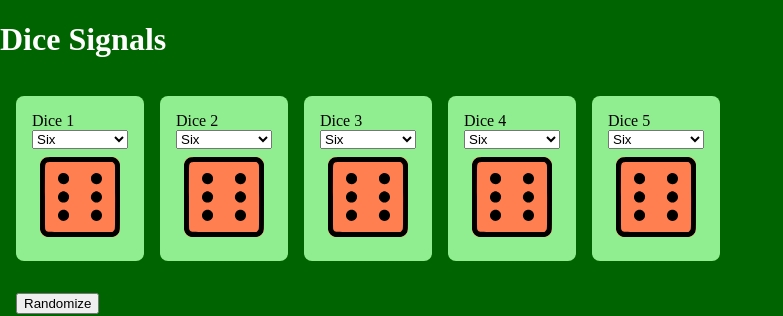
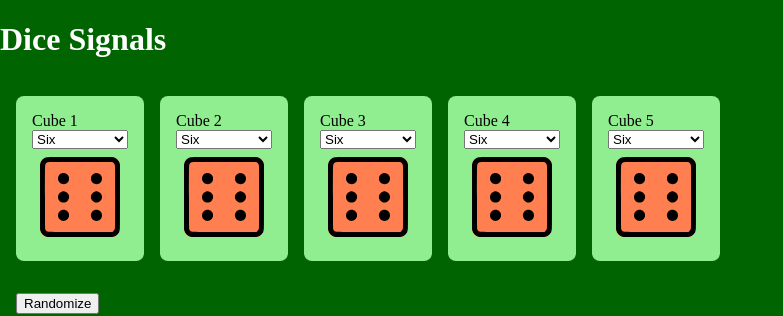
Before and after one commit to devonfw-ng-adv-training/dice-signals, an Angular app: page / in a window 1280 px wide. Shown: the top 316 px of the page, without its empty margins (0-783 px from the left). Built offline with nearby package versions, Linux system fonts and the light colour scheme.

Commit message:
Impl with rxjs

```diff
--- a/src/components/casino/casino.component.html
+++ b/src/components/casino/casino.component.html
@@ -1,30 +1,30 @@
 <h1 class="tisch-title">Dice Signals</h1>
 <div class="dice-container">
-  <app-dice
-    [diceNumber]="1"
+  <app-cube
+    [cubeNumber]="1"
     [points]="dice1$ | async"
-    (diceChangeOutput)="onDiceChange($event)"
-  ></app-dice>
-  <app-dice
-    [diceNumber]="2"
+    (cubeChangeOutput)="onDiceChange($event)"
+  ></app-cube>
+  <app-cube
+    [cubeNumber]="2"
     [points]="dice2$ | async"
-    (diceChangeOutput)="onDiceChange($event)"
-  ></app-dice>
-  <app-dice
-    [diceNumber]="3"
+    (cubeChangeOutput)="onDiceChange($event)"
+  ></app-cube>
+  <app-cube
+    [cubeNumber]="3"
     [points]="dice3$ | async"
-    (diceChangeOutput)="onDiceChange($event)"
-  ></app-dice>
-  <app-dice
-    [diceNumber]="4"
+    (cubeChangeOutput)="onDiceChange($event)"
+  ></app-cube>
+  <app-cube
+    [cubeNumber]="4"
     [points]="dice4$ | async"
-    (diceChangeOutput)="onDiceChange($event)"
-  ></app-dice>
-  <app-dice
-    [diceNumber]="5"
+    (cubeChangeOutput)="onDiceChange($event)"
+  ></app-cube>
+  <app-cube
+    [cubeNumber]="5"
     [points]="dice5$ | async"
-    (diceChangeOutput)="onDiceChange($event)"
-  ></app-dice>
+    (cubeChangeOutput)="onDiceChange($event)"
+  ></app-cube>
 </div>
 <div class="dice-container">
   <button (click)="onRandomize()">Randomize</button>
--- a/src/components/casino/casino.component.ts
+++ b/src/components/casino/casino.component.ts
@@ -2,16 +2,16 @@ import { ChangeDetectionStrategy, Component, OnInit } from '@angular/core';
 
 import { BehaviorSubject, combineLatest, map, Observable } from 'rxjs';
 import { AsyncPipe } from '@angular/common';
-import { DiceComponent } from '../dice/dice.component';
+import { CubeComponent } from '../cube/cube.component';
 
-export type DiceResult = {
-  diceNumber: number | undefined;
+export type CubeResult = {
+  cubeNumber: number | undefined;
   points: number | undefined | null;
 };
 
 @Component({
   selector: 'app-casino',
-  imports: [DiceComponent, AsyncPipe],
+  imports: [CubeComponent, AsyncPipe],
   templateUrl: './casino.component.html',
   styleUrl: './casino.component.scss',
   changeDetection: ChangeDetectionStrategy.OnPush,
@@ -166,9 +166,9 @@ export class CasinoComponent implements OnInit {
     );
   }
 
-  onDiceChange(result: DiceResult | null) {
+  onDiceChange(result: CubeResult | null) {
     if (result?.points) {
-      switch (result.diceNumber) {
+      switch (result.cubeNumber) {
         case 1:
           this.dice1$.next(result?.points);
           break;
--- a/src/components/dice/dice.component.html
+++ b/src/components/cube/cube.component.html
@@ -1,5 +1,5 @@
 <div class="dice-box">
-  <div>Dice {{ diceNumber }}</div>
+  <div>Cube {{ cubeNumber }}</div>
   <select id="select" [formControl]="select" (change)="onSelectionChange()">
     @for (option of options; track option.points) {
       <option [value]="option.points">
@@ -7,5 +7,5 @@
       </option>
     }
   </select>
-  <img [src]="iconUrl" class="dice-icon" alt="Augenzahl" />
+  <img [src]="iconUrl" class="dice-icon" alt="Points" />
 </div>
--- a/src/components/dice/dice.component.ts
+++ b/src/components/cube/cube.component.ts
@@ -1,29 +1,28 @@
 import {
   ChangeDetectionStrategy,
   Component,
-  effect,
   EventEmitter,
   Input,
-  OnInit,
+  OnChanges,
   Output,
+  SimpleChanges,
 } from '@angular/core';
 import { FormControl, ReactiveFormsModule, Validators } from '@angular/forms';
-import { DiceResult } from '../casino/casino.component';
+import { CubeResult } from '../casino/casino.component';
 
 @Component({
-  selector: 'app-dice',
+  selector: 'app-cube',
   imports: [ReactiveFormsModule],
-  templateUrl: './dice.component.html',
-  styleUrl: './dice.component.scss',
+  templateUrl: './cube.component.html',
+  styleUrl: './cube.component.scss',
   changeDetection: ChangeDetectionStrategy.OnPush,
 })
-export class DiceComponent implements OnInit {
-  @Input() diceNumber: number | undefined;
+export class CubeComponent implements OnChanges {
+  @Input() cubeNumber: number | undefined;
   @Input() points: number | null | undefined;
 
-  @Output() diceChangeOutput = new EventEmitter<DiceResult | null>();
+  @Output() cubeChangeOutput = new EventEmitter<CubeResult | null>();
 
-  currentPoints: number | null = 0;
   iconUrl: string = 'assets/icons/6.svg';
 
   // Form with select-box
@@ -37,24 +36,19 @@ export class DiceComponent implements OnInit {
     { points: 6, label: 'Six' },
   ];
 
-  constructor() {
-    effect(() => {
-      if (this.points) {
-        this.select.setValue(this.points);
+  ngOnChanges(changes: SimpleChanges) {
+    const points = this.points;
 
-        this.iconUrl = `assets/icons/${this.points}.svg`;
-      }
-    });
+    this.select.setValue(points ? points : null);
+    this.iconUrl = `assets/icons/${points}.svg`;
   }
 
-  ngOnInit() {}
+  onSelectionChange() {
+    this.iconUrl = `assets/icons/${this.select.value}.svg`;
 
-  onSelectionChange() {
-    this.currentPoints = this.select.value;
-
-    this.diceChangeOutput.emit({
-      diceNumber: this.diceNumber,
-      points: Number(this.points),
+    this.cubeChangeOutput.emit({
+      cubeNumber: this.cubeNumber,
+      points: Number(this.cubeNumber),
     });
   }
 }
```
Also changed, not shown: src/components/cube/cube.component.scss (renamed from src/components/dice/dice.component.scss), 1 other file (tests, documents, lock files or other folders).
